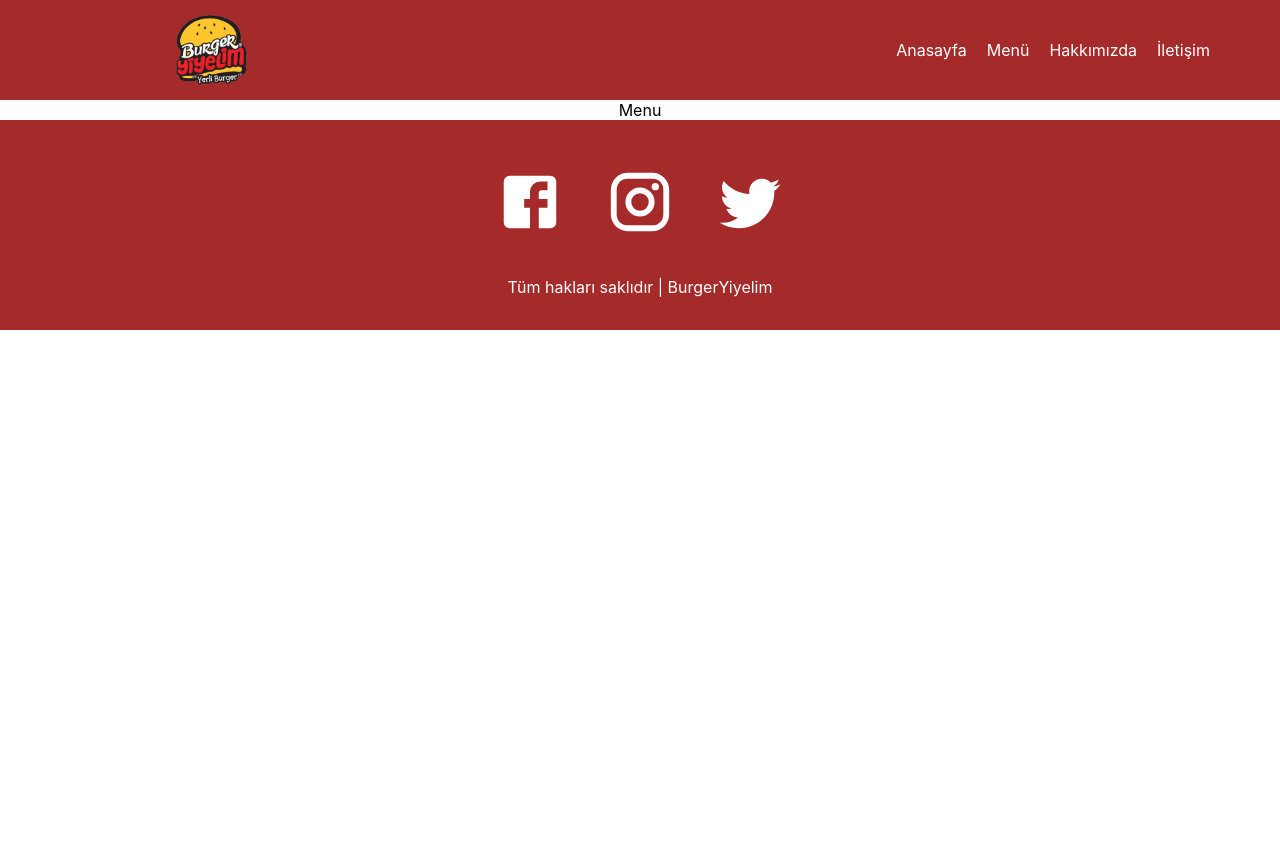
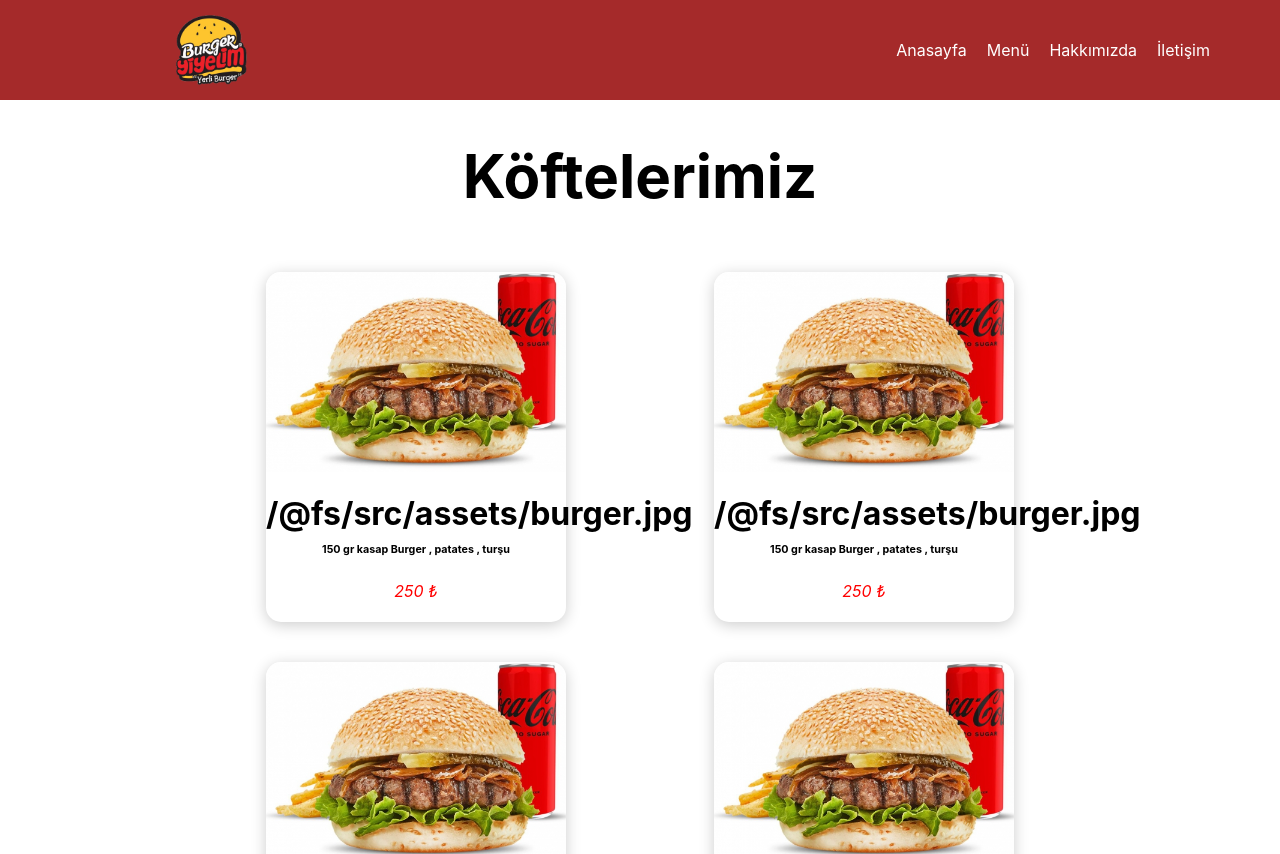
Before and after one commit to Tolga-Ozd/BurgerProjesi, a React (Create React App) app: page /menu in a window 1280 px wide. Shown: the top 854 px of the page. Before the commit the page ends 800 px from the top, so only its background shows below. Built offline with nearby package versions, Linux system fonts and the light colour scheme.

Commit message:
menu added

```diff
--- a/src/components/Menu.js
+++ b/src/components/Menu.js
@@ -1,5 +1,27 @@
+import  MenuItem  from '../components/MenuItem';
 import React from 'react';
+import {Data} from "../helpers/Data" ;
+import "../styles/Menu.css";
+
 
 export const Menu = () => {
-  return <div>Menu</div>;
+  return(
+  <div className='menu'>
+      <h1 className='menuTitle'>Köftelerimiz</h1>
+      <div className='menuList'>
+          {Data.map((menuItem , key)=>{
+              return(
+                  <MenuItem
+                  key ={key}
+                  image = {menuItem.image}
+                  name = {menuItem.image}
+                  content = {menuItem.content}
+                  price = {menuItem.price}
+
+                />
+              );
+         })}
+      </div>
+  </div>
+  );
 };
--- /dev/null
+++ b/src/components/MenuItem.js
@@ -0,0 +1,14 @@
+function MenuItem({image , name , content ,price}) {
+    return(
+        <div className="menuItem">
+            <div style={{backgroundImage: `url(${image})`}}></div>
+            <h1 style={{marginBottom: "10px"}}>{name}</h1>
+            <h6 style={{marginTop: "0px"}}>{content}</h6>
+            <p>
+                <i style={{color:"red"}}>{price} ₺ </i>
+            </p>
+        </div>
+    );
+}
+
+export default MenuItem;
--- /dev/null
+++ b/src/helpers/Data.js
@@ -0,0 +1,41 @@
+import React from 'react';
+import BurgerImage from   "../assets/burger.jpg";
+
+export const Data = [
+    {
+        name:"Efso Burger",
+        image: BurgerImage,
+        content : "150 gr kasap Burger , patates , turşu",
+        price: 250 ,
+    },
+    {
+        name:"Efso Burger",
+        image: BurgerImage,
+        content : "150 gr kasap Burger , patates , turşu",
+        price: 250 ,
+    },
+    {
+        name:"Efso Burger",
+        image: BurgerImage,
+        content : "150 gr kasap Burger , patates , turşu",
+        price: 250 ,
+    },
+    {
+        name:"Efso Burger",
+        image: BurgerImage,
+        content : "150 gr kasap Burger , patates , turşu",
+        price: 250 ,
+    },
+    {
+        name:"Efso Burger",
+        image: BurgerImage,
+        content : "150 gr kasap Burger , patates , turşu",
+        price: 250 ,
+    },
+    {
+        name:"Efso Burger",
+        image: BurgerImage,
+        content : "150 gr kasap Burger , patates , turşu",
+        price: 250 ,
+    },
+]
--- /dev/null
+++ b/src/styles/Menu.css
@@ -0,0 +1,55 @@
+.menu {
+  width: 100%;
+  height: auto;
+  display: flex;
+  justify-content: center;
+  align-items: center;
+  flex-direction: column;
+}
+.menu .menuTitle {
+  font-size: 60px;
+}
+
+.menuList {
+  width: 70vw;
+  height: auto;
+  display: grid;
+  grid-template-columns: 1fr 1fr 1fr;
+  place-items: center;
+}
+
+.menuItem {
+  border-radius: 15px;
+  width: 300px;
+  height: 350px;
+  margin: 20px;
+  box-shadow: 0px 3px 15px rgba(0, 0, 0, 0.2);
+  text-align: center;
+}
+.menuItem:hover {
+  box-shadow: 0px 3px 15px rgba(0, 0, 0, 0.5);
+  transition: 0.3s ease-in;
+  cursor: pointer;
+}
+
+.menuItem div {
+  border-top-left-radius: 15px;
+  border-top-right-radius: 15px;
+  width: 100%;
+  height: 200px;
+  background-position: center;
+  background-repeat: no-repeat;
+  background-size: cover;
+}
+
+@media only screen and (max-width: 1300px) {
+  .menuList {
+    grid-template-columns: 1fr 1fr;
+  }
+}
+
+@media only screen and (max-width: 800px) {
+  .menuList {
+    grid-template-columns: 1fr;
+  }
+}
```
